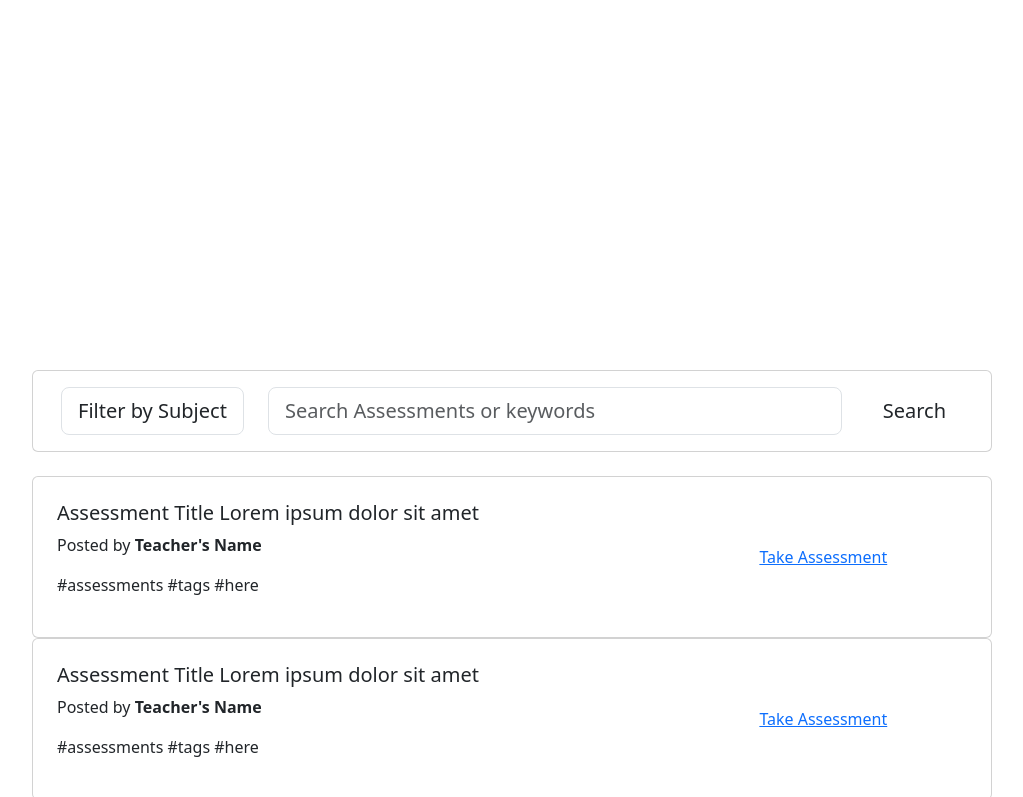
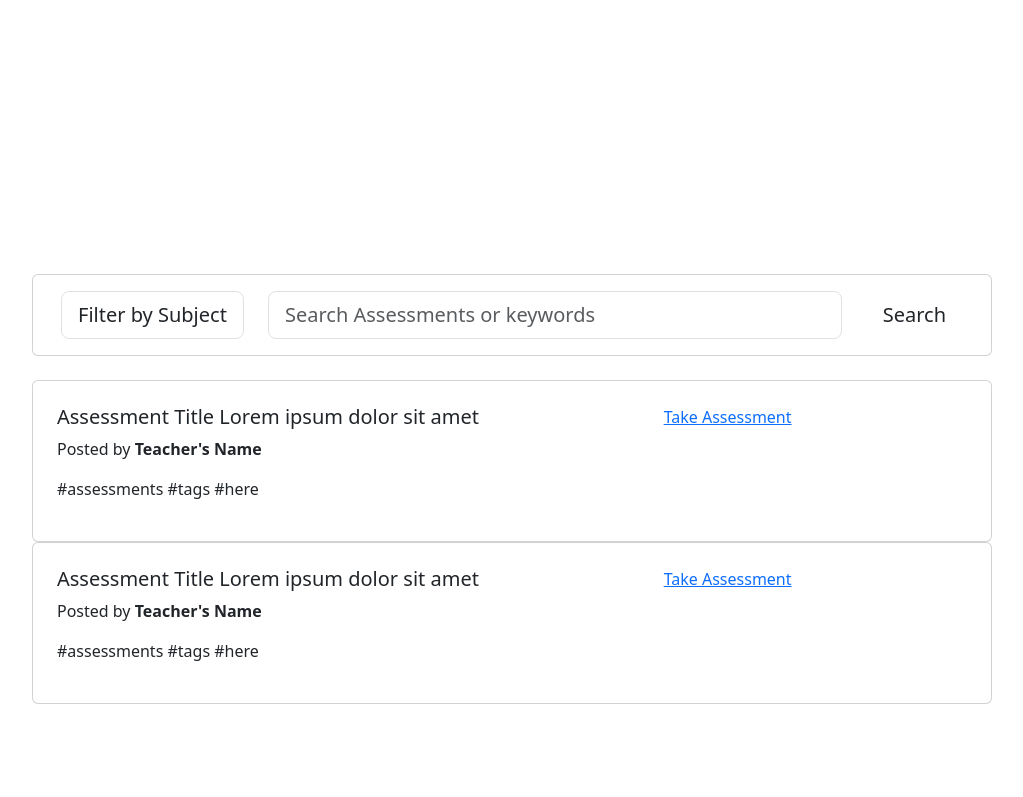
Before and after one commit to kristhaynee/Learning-Management-System-Prototype, a PHP site: page /testAssessment.php in a window 1280 px wide. Shown: the part 314-1111 px from the top of the page, without its empty margins (128-1151 px from the left). Run offline with PHP 8.4, Linux system fonts and the light colour scheme; some web fonts are replaced.

Commit message:
Update testAssessment.php

```diff
--- a/client/public/testAssessment.php
+++ b/client/public/testAssessment.php
@@ -4,7 +4,7 @@
   <head>
     <meta charset="UTF-8" />
     <meta name="viewport" content="width=device-width, initial-scale=1.0" />
-    <title>Document</title>
+    <title>Test Assessments</title>
     <link
       href="https://cdn.jsdelivr.net/npm/bootstrap@5.3.1/dist/css/bootstrap.min.css"
       rel="stylesheet"
@@ -65,15 +65,15 @@
         </nav>
         <div class="container flex-lg-row-reverse align-items-center g-5">
           <div class="col-10 col-sm-8 col-lg-6"></div>
-          <div class="col-lg-6">
+          <div class="col-lg-8">
             <h1 class="display-5 fw-bold lh-1 mb-3 text-white header-title">
-                Explore Our Comprehensive Test Assessment Library
+              Unlocking Excellence
             </h1>
             <p class="lead text-white header-text">
-              Lorem ipsum dolor sit amet consectetur adipisicing elit. Placeat
-              iure adipisci molestiae provident temporibus itaque quaerat
-              necessitatibus eum nemo assumenda magni ipsam pariatur, veniam
-              quas dolorem repellat rem voluptas corporis?
+              Discover a comprehensive collection of standardized tests and assessments
+              meticulously curated for educational excellence. Explore a diverse
+              range of assessments designed to support the mission of the Programme for
+              International Student Assessment (PISA) and empower global education initiatives.
             </p>
           </div>
         </div>
@@ -122,13 +122,13 @@
     <section class="mb-5">
     <div class="d-flex justify-content-center">
         <div class="card w-75 p-4 custom-border">
-            <div class="row ">
+            <div class="d-flex">
                 <div class="col-md-8">
                     <h5 class="card-title assessment-title-custom">Assessment Title Lorem ipsum dolor sit amet</h5>
                     <p class="card-text"><span>Posted by </span><strong>Teacher's Name</strong></p>
                     <p class="assessment-tags">#assessments #tags #here</p>
                 </div>
-                <div class="col-md-4 d-flex align-items-center justify-content-center">
+                <div class="col-md-3 align-items-center justify-content-center">
                     <a type="button" class="btn-takeAssessment text-middle" href="#">
                         <span>Take Assessment</span>
                     </a>
@@ -138,13 +138,13 @@
     </div>
     <div class="d-flex justify-content-center">
         <div class="card w-75 p-4 custom-border">
-            <div class="row ">
+            <div class="d-flex">
                 <div class="col-md-8">
                     <h5 class="card-title assessment-title-custom">Assessment Title Lorem ipsum dolor sit amet</h5>
                     <p class="card-text"><span>Posted by </span><strong>Teacher's Name</strong></p>
                     <p class="assessment-tags">#assessments #tags #here</p>
                 </div>
-                <div class="col-md-4 d-flex align-items-center justify-content-center">
+                <div class="col-md-3 align-items-center justify-content-center">
                     <a type="button" class="btn-takeAssessment text-middle" href="#">
                         <span>Take Assessment</span>
                     </a>
```
